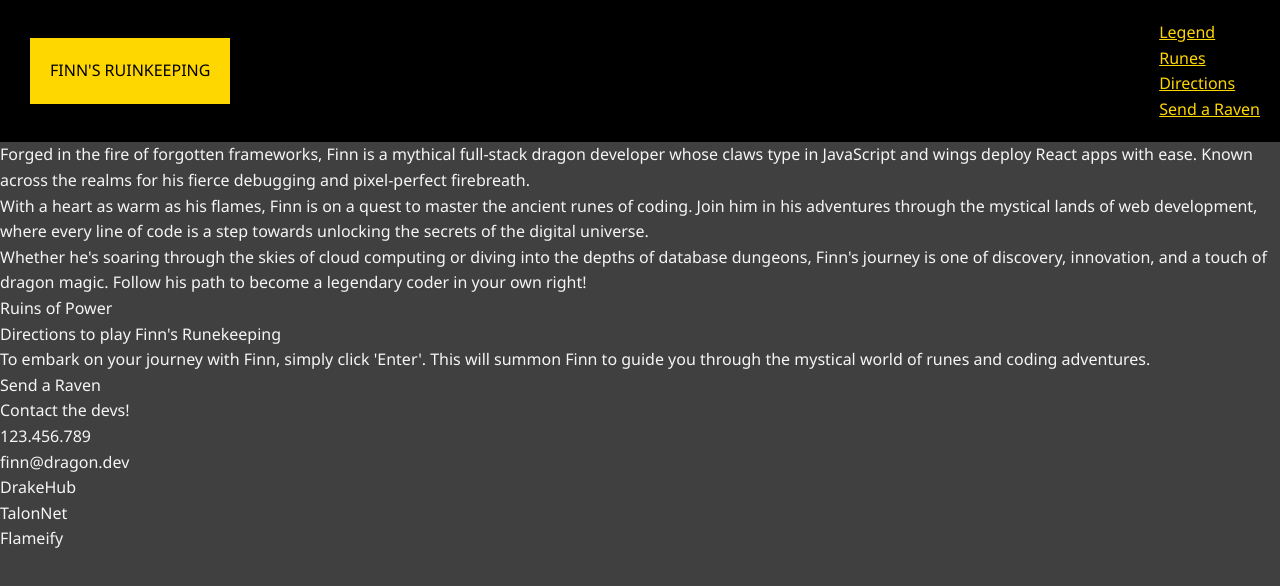
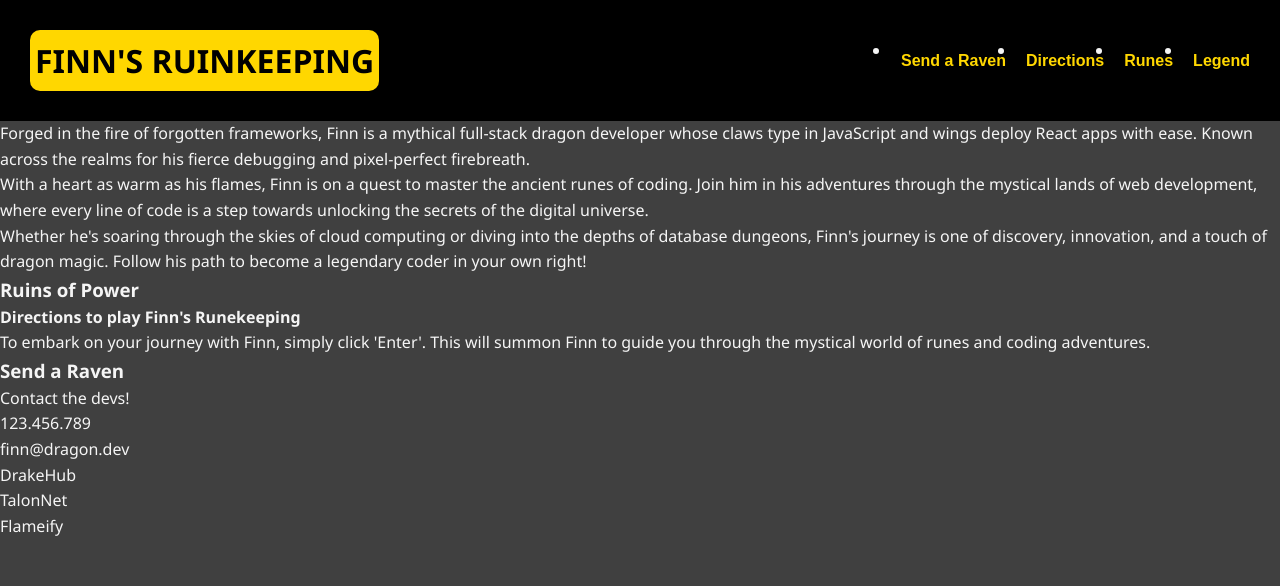
Before and after one commit to FSpitzock/Week_2_CSS_Capstone, a plain HTML site: page index.html in a window 1280 px wide. Drawn offline with Linux system fonts and the light colour scheme.

Commit message:
Header and nav bar update

```diff
--- a/assets/css/style.css
+++ b/assets/css/style.css
@@ -43,12 +43,33 @@ header {
 background-color: gold;
 color: black;
 display: flex;
-padding: 20px;
+padding: 5px;
 margin: 10px;
 max-width:fit-content;
 text-transform: uppercase;
+border-radius: 10px;
 }
 
-nav a {
+nav {
+
+}
+
+nav ul li {
+  float: right;
+}
+
+nav ul li a {
 color: gold;
+display: block;
+font-family:sans-serif;
+font-weight: bold;
+text-decoration: none;
+float: right;
+text-align: center;
+padding: 10px;
+align-self: row-reverse;
 }
+
+nav ul li a:hover {
+
+}
--- a/index.html
+++ b/index.html
@@ -6,7 +6,7 @@
 <title>Finn the Flamekeeper</title>
 <meta charset="UTF-8" />
 <meta name="viewport" content="width=device-width, initial-scale=1" />
-<link rel="stylesheet" href="./assets/css/meyer_reset.css">
+<!--<link rel="stylesheet" href="./assets/css/meyer_reset.css">-->
 <link rel="stylesheet" href="./assets/css/style.css">
 </head>
 <body>
```
Lines whose indentation alone changed are shown as unchanged.
